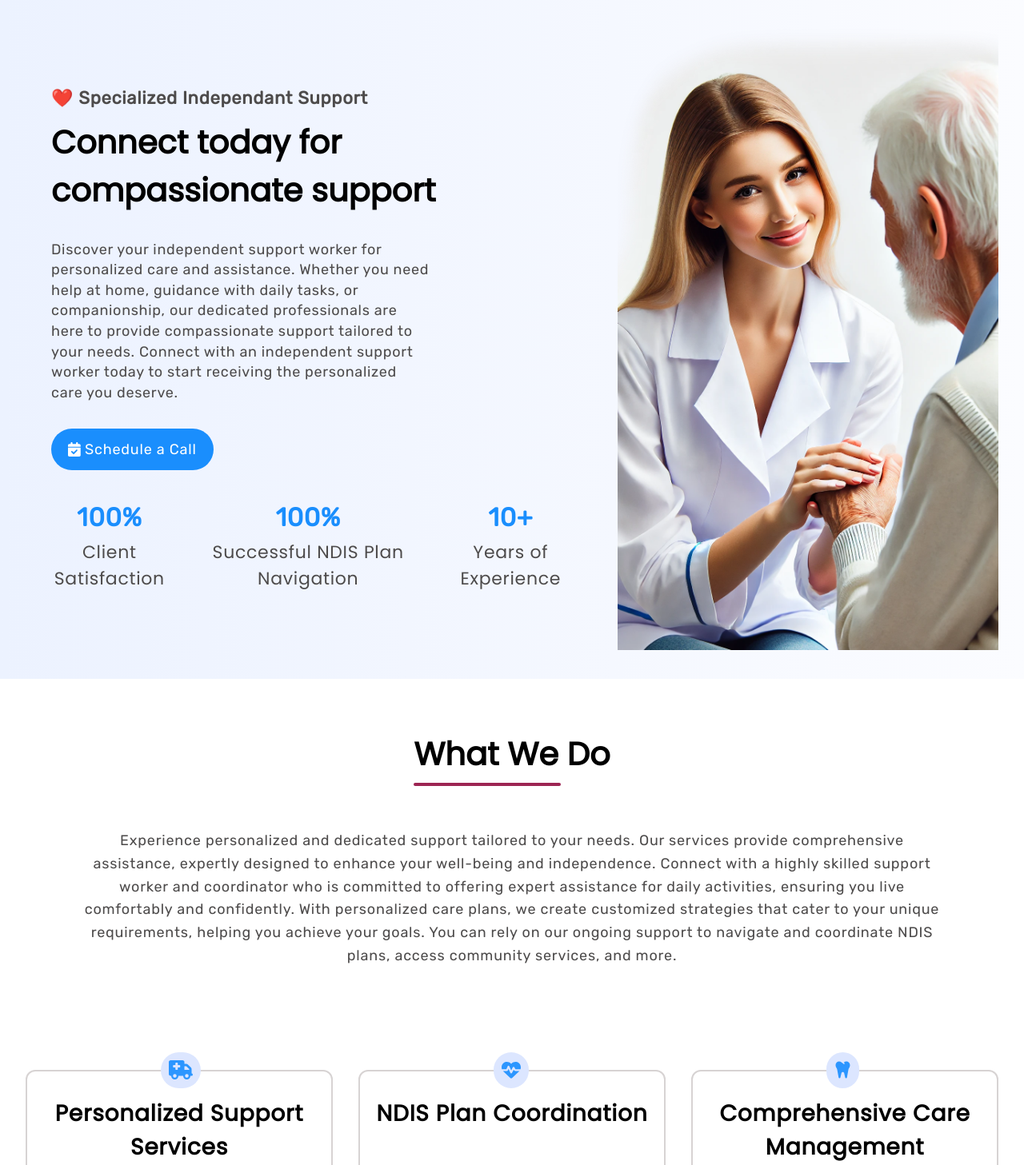
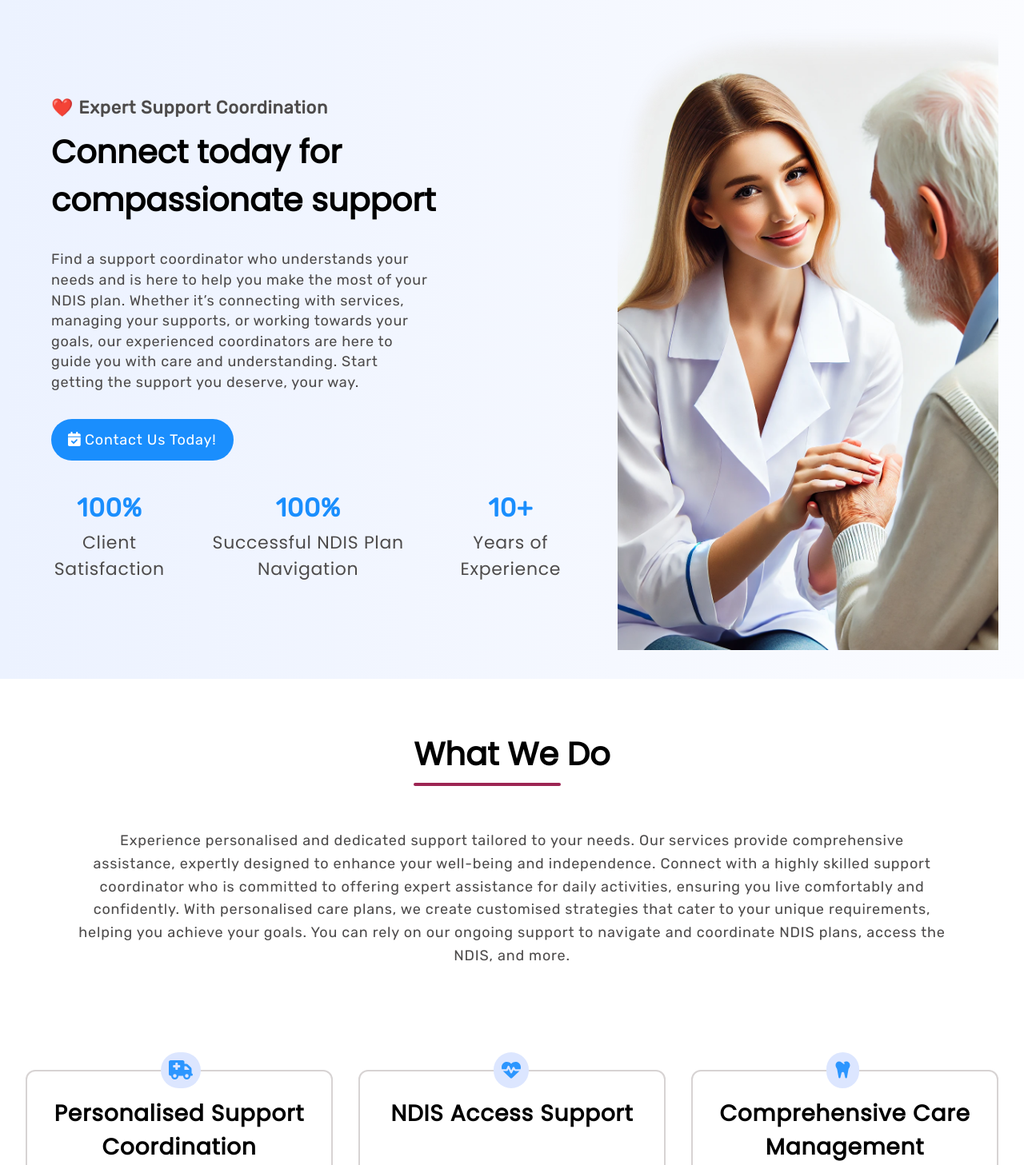
Before and after one commit to ThugPigeon653/ciss, a React (Create React App) app: page / in a window 1280 px wide. Shown: the part 80-1537 px from the top of the page at 80% size. Built offline with nearby package versions, Linux system fonts and the light colour scheme.

Commit message:
Text Changes
Information changes

```diff
--- a/src/Components/BookAppointment.js
+++ b/src/Components/BookAppointment.js
@@ -23,16 +23,16 @@ function BookAppointment() {
 
       <div className="ba-text-content">
         <h3 className="ba-title">
-          <span>Why Choose CISS</span>
+          <span>Why Choose Us</span>
         </h3><p className="ba-description">
         Discover the reasons to choose our support services for your NDIS needs.
-        Experience expert care, convenience, and personalized solutions,
+        Experience expert care, convenience, and personalised solutions,
         making your well-being our top priority. Join us on a journey to
         better support and a more independent life.
       </p>
 
         <p className="ba-checks ba-check-first">
-          <FontAwesomeIcon icon={faCircleCheck} style={{ color: "#1E8FFD" }} /> Dedicated Support Worker
+          <FontAwesomeIcon icon={faCircleCheck} style={{ color: "#1E8FFD" }} /> Dedicated Support Coordinator
         </p>
         <p className="ba-checks">
           <FontAwesomeIcon icon={faCircleCheck} style={{ color: "#1E8FFD" }} /> Comprehensive Care Management
@@ -41,7 +41,7 @@ function BookAppointment() {
           <FontAwesomeIcon icon={faCircleCheck} style={{ color: "#1E8FFD" }} /> 24/7 Support Availability
         </p>
         <p className="ba-checks ba-check-last">
-          <FontAwesomeIcon icon={faCircleCheck} style={{ color: "#1E8FFD" }} /> Easy and Quick Enrollment
+          <FontAwesomeIcon icon={faCircleCheck} style={{ color: "#1E8FFD" }} /> Easy and Quick Referral Pathway
         </p>
         <button
           className="text-appointment-btn"
--- a/src/Components/ContactForm.js
+++ b/src/Components/ContactForm.js
@@ -149,7 +149,7 @@ const ContactForm = () => {
       </div>
 
       <div className="legal-footer"> {/* Reuse the styling class name */}
-        <p>© 2015-2024 CISS. All rights reserved.</p>
+        <p>© 2025-2027 CISS. All rights reserved.</p>
       </div>
 
       <ToastContainer autoClose={5000} limit={1} closeButton={false} />
--- a/src/Components/Footer.js
+++ b/src/Components/Footer.js
@@ -8,10 +8,10 @@ function Footer() {
         <div className="ft-info">
           <div className="ft-info-p1">
             <p className="ft-title">
-              CISS <span className="ft-sign"></span>
+              Trusted Pathways <span className="ft-sign"></span>
             </p>
             <p className="ft-description">
-              Receive personalized NDIS assistance and care plans.
+              Receive personalised NDIS assistance and care plans.
               Our on-demand services ensure you get the support you
               need, when you need it, at your fingertips.
             </p>
@@ -24,13 +24,10 @@ function Footer() {
           <p className="ft-list-title">Services</p>
           <ul className="ft-list-items">
             <li>
-              <a href="#services">Personalized Support</a>
+              <a href="#services">Support Coordination</a>
             </li>
             <li>
-              <a href="#services">NDIS Plan Coordination</a>
-            </li>
-            <li>
-              <a href="#services">Comprehensive Care Management</a>
+              <a href="#services">NDIS Access Assistance</a>
             </li>
           </ul>
         </div>
@@ -60,25 +57,17 @@ function Footer() {
           <p className="ft-list-title">Talk To Us</p>
           <ul className="ft-list-items">
             <li>
-              <a href="mailto:support@healthplus.com">support@healthplus.com</a>
+              <a href="mailto:christine@trustedpathways.com.au">christine@trustedpathways.com.au</a>
             </li>
             <li>
-              <a href="mailto:appointment@healthplus.com">
-                appointment@healthplus.com
-              </a>
-            </li>
-            <li>
-              <a href="tel:+022 5454 5252">+022 5454 5252</a>
-            </li>
-            <li>
-              <a href="tel:+022 2326 6232">+022 2326 6232</a>
+              <a href="tel:0408 941 847">0408 941 847</a>
             </li>
           </ul>
         </div>
       </div>
 
       <div className="ft-copyright">
-        <p>© 2015-2024 CISS. All rights reserved.</p>
+        <p>© 2025-2027 Trusted Pathways. All rights reserved.</p>
 
         <ul className="ft-social-links">
           <li>
--- a/src/Components/Hero.js
+++ b/src/Components/Hero.js
@@ -36,23 +36,22 @@ function Hero() {
     <div className="section-container">
       <div className="hero-section">
         <div className="text-section">
-          <p className="text-headline">❤️ Specialized Independant Support</p>
+          <p className="text-headline">❤️ Expert Support Coordination</p>
           <h2 className="text-title">
             Connect today for compassionate support
           </h2>
           <p className="text-descritpion">
-            Discover your independent support worker for personalized care and assistance.
-            Whether you need help at home, guidance with daily tasks, or companionship, our
-            dedicated professionals are here to provide compassionate support tailored to
-            your needs. Connect with an independent support worker today to start receiving
-            the personalized care you deserve.
+          Find a support coordinator who understands your needs and is here to help you make the most of your NDIS plan.
+          Whether it’s connecting with services, managing your supports, or working towards your goals,
+          our experienced coordinators are here to guide you with care and understanding.
+          Start getting the support you deserve, your way.
           </p>
           <button
             className="text-appointment-btn"
             type="button"
             onClick={handleBookAppointmentClick}
           >
-            <FontAwesomeIcon icon={faCalendarCheck} /> Schedule a Call
+            <FontAwesomeIcon icon={faCalendarCheck} /> Contact Us Today!
           </button>
           <div className="text-stats">
           <div className="text-stats-container">
--- a/src/Components/Info.js
+++ b/src/Components/Info.js
@@ -11,32 +11,28 @@ function Info() {
           <span>What We Do</span>
         </h3>
         <p className="info-description">
-        Experience personalized and dedicated support tailored to your needs. Our services
+        Experience personalised and dedicated support tailored to your needs. Our services
         provide comprehensive assistance, expertly designed to enhance your well-being and
-        independence. Connect with a highly skilled support worker and coordinator who is
+        independence. Connect with a highly skilled support coordinator who is
         committed to offering expert assistance for daily activities, ensuring you live
-        comfortably and confidently. With personalized care plans, we create customized
+        comfortably and confidently. With personalised care plans, we create customised
         strategies that cater to your unique requirements, helping you achieve your goals.
         You can rely on our ongoing support to navigate and coordinate NDIS plans, access
-        community services, and more.
+        the NDIS, and more.
         </p>
       </div>
 
       <div className="info-cards-content">
         <InformationCard
-          title="Personalized Support Services"
-          description="Our personalized support services are designed to assist you in daily
-          activities and enhance your quality of life. Whether you need help with personal care,
-          household tasks, or accessing community resources, you can rely on dedicated support
-          tailored to your specific needs, ensuring comfort and confidence every day."
+          title="Personalised Support Coordination"
+          description="Our personalised support coordination services are here to help you navigate the NDIS and get the most from your plan. Whether you need assistance finding the right providers, understanding your funding, or working towards your goals, you can count on dedicated guidance tailored to your unique needs—supporting your choice, control, and confidence every step of the way."
           icon={faTruckMedical}
         />
 
         <InformationCard
-          title="NDIS Plan Coordination"
-          description="Navigating the NDIS can be complex, but our expert support coordination
-          makes it simple and stress-free. We work closely with you to understand your goals,
-          develop personalized plans, and connect you with the right services and providers. Our
+          title="NDIS Access Support"
+          description="Navigating the NDIS can be complex, but our expert team
+          makes it simple and stress-free. We work closely with you to understand how to access the NDIS and make the most of your application. Our
           aim is to empower you to make informed choices and achieve the best outcomes."
           icon={faHeartPulse}
         />
```
